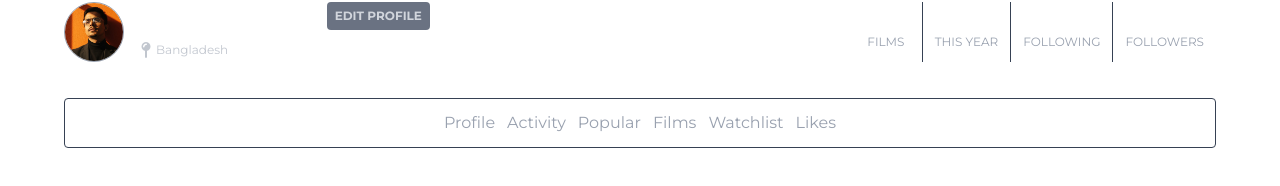
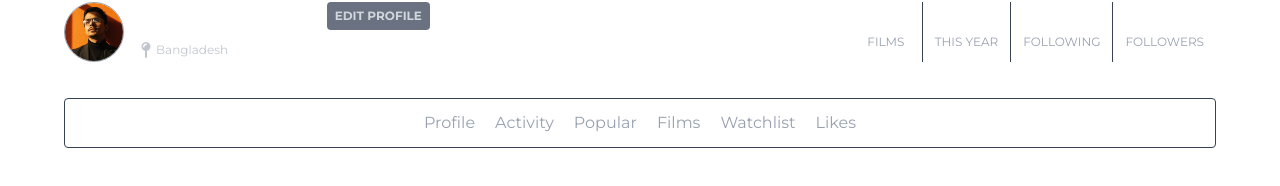
Before and after one commit to syedshafinahmed/Letterboxd, a React (Vite) app: page / in a window 1280 px wide. Shown: the part 126-312 px from the top of the page. Built offline with nearby package versions, Linux system fonts and the light colour scheme.

Commit message:
added popular movies data

```diff
--- a/src/Components/Bar/Bar.jsx
+++ b/src/Components/Bar/Bar.jsx
@@ -4,7 +4,7 @@ import '../Root/Root.css'
 const Bar = () => {
     return (
         <div className='border-1 border-gray-700 max-w-6xl rounded-sm mx-auto'>
-            <nav className='flex gap-x-3 py-3 justify-center'>
+            <nav className='flex gap-x-5 py-3 justify-center'>
                 <NavLink to="profile">Profile</NavLink>
                 <NavLink to="activity">Activity</NavLink>
                 <NavLink to="Popular">Popular</NavLink>
--- a/src/Components/Popular/Popular.jsx
+++ b/src/Components/Popular/Popular.jsx
@@ -1,12 +1,17 @@
 import React from 'react';
 import { useLoaderData } from 'react-router';
+import PopularList from '../PopularList/PopularList';
 
 const Popular = () => {
     const popular = useLoaderData();
     console.log(popular);
     return (
         <div className='max-w-6xl mx-auto'>
-            <p>Popular</p>
+            <div className='grid grid-cols-10 gap-y-2 pt-5'>
+                {
+                    popular.results?.map(popula => <PopularList key={popula.id} popula={popula}></PopularList>)
+                }
+            </div>
         </div>
     );
 };
--- /dev/null
+++ b/src/Components/PopularList/PopularList.jsx
@@ -0,0 +1,15 @@
+import React from 'react';
+
+const PopularList = ({ popula }) => {
+    return (
+        <div className='max-w-6xl mx-auto'>
+            <div>
+                {/* <p>{popula.original_title}</p> */}
+                {/* <img src={`https://image.tmdb.org/t/p/w500${popula.backdrop_path}`} alt="" /> */}
+                <img className='w-full h-40 object-cover' src={`https://images.tmdb.org/t/p/w500${popula.poster_path}`} alt="" />
+            </div>
+        </div>
+    );
+};
+
+export default PopularList;
```
